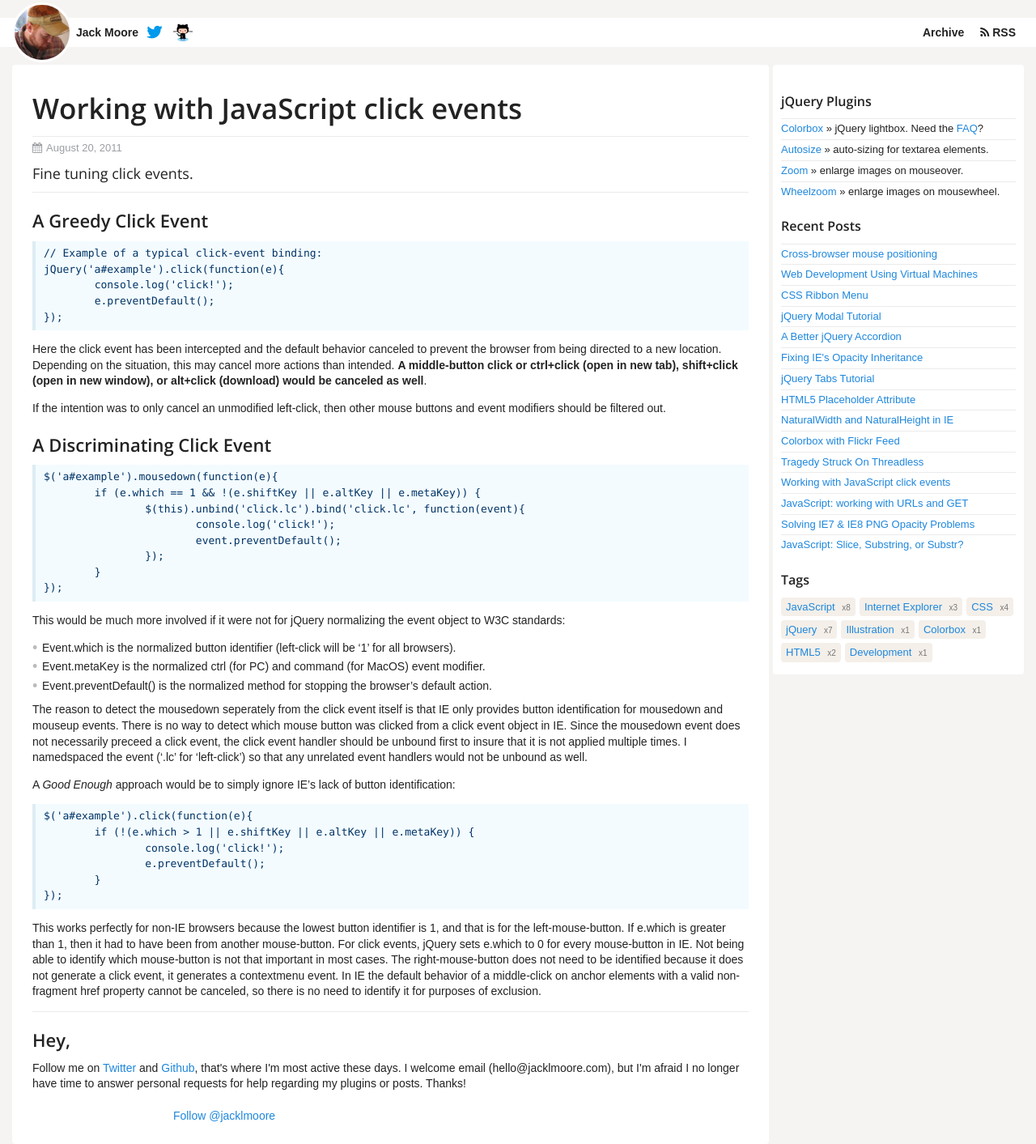
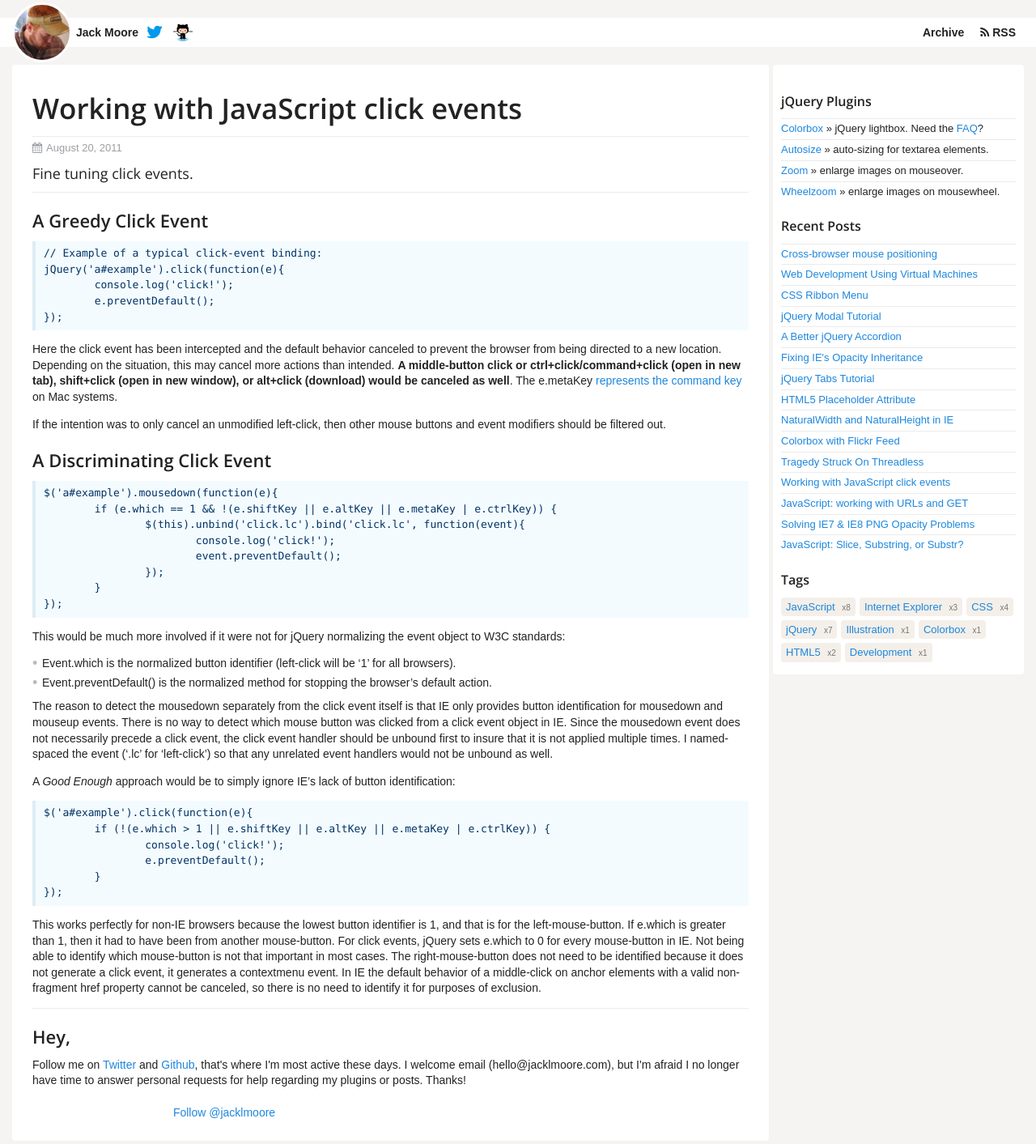
Before and after one commit to jackmoore/jackmoore.github.io, a Jekyll site: the page built from _posts/2011-08-20-click-events.md, in a window 1280 px wide. Shown: the whole page at 81% size. Built offline with Jekyll 4.4.1, drawn with Linux system fonts in a browser that asks for light colours; Markdown is read by kramdown in place of the engine named in the settings; comment, search, counter and statistics services are not loaded; grey boxes are pictures that could not be loaded.

Commit message:
Removed outdated information about the metaKey being normalized by jQuery.

```diff
--- a/_posts/2011-08-20-click-events.md
+++ b/_posts/2011-08-20-click-events.md
@@ -14,14 +14,14 @@
 		e.preventDefault();
 	});
 
-Here the click event has been intercepted and the default behavior canceled to prevent the browser from being directed to a new location.  Depending on the situation, this may cancel more actions than intended.  **A middle-button click or ctrl+click (open in new tab), shift+click (open in new window), or alt+click (download) would be canceled as well**.
+Here the click event has been intercepted and the default behavior canceled to prevent the browser from being directed to a new location.  Depending on the situation, this may cancel more actions than intended.  **A middle-button click or ctrl+click/command+click (open in new tab), shift+click (open in new window), or alt+click (download) would be canceled as well**.  The e.metaKey [represents the command key](http://www.w3.org/TR/DOM-Level-3-Events/#events-KeyboardEvent-metaKey) on Mac systems.
 
 If the intention was to only cancel an unmodified left-click, then other mouse buttons and event modifiers should be filtered out.
 
 ## A Discriminating Click Event
 
 	$('a#example').mousedown(function(e){
-		if (e.which == 1 && !(e.shiftKey || e.altKey || e.metaKey)) {
+		if (e.which == 1 && !(e.shiftKey || e.altKey || e.metaKey | e.ctrlKey)) {
 			$(this).unbind('click.lc').bind('click.lc', function(event){
 				console.log('click!');
 				event.preventDefault();
@@ -32,15 +32,14 @@
 This would be much more involved if it were not for jQuery normalizing the event object to W3C standards:
 
 * Event.which is the normalized button identifier (left-click will be '1' for all browsers).
-* Event.metaKey is the normalized ctrl (for PC) and command (for MacOS) event modifier.
 * Event.preventDefault() is the normalized method for stopping the browser's default action.
 
-The reason to detect the mousedown seperately from the click event itself is that IE only provides button identification for mousedown and mouseup events.  There is no way to detect which mouse button was clicked from a click event object in IE.  Since the mousedown event does not necessarily preceed a click event, the click event handler should be unbound first to insure that it is not applied multiple times.  I namedspaced the event ('.lc' for 'left-click') so that any unrelated event handlers would not be unbound as well.
+The reason to detect the mousedown separately from the click event itself is that IE only provides button identification for mousedown and mouseup events.  There is no way to detect which mouse button was clicked from a click event object in IE.  Since the mousedown event does not necessarily precede a click event, the click event handler should be unbound first to insure that it is not applied multiple times. I named-spaced the event ('.lc' for 'left-click') so that any unrelated event handlers would not be unbound as well.
 
 A *Good Enough* approach would be to simply ignore IE's lack of button identification:
 
 	$('a#example').click(function(e){
-		if (!(e.which > 1 || e.shiftKey || e.altKey || e.metaKey)) {
+		if (!(e.which > 1 || e.shiftKey || e.altKey || e.metaKey | e.ctrlKey)) {
 			console.log('click!');
 			e.preventDefault();
 		}
```
